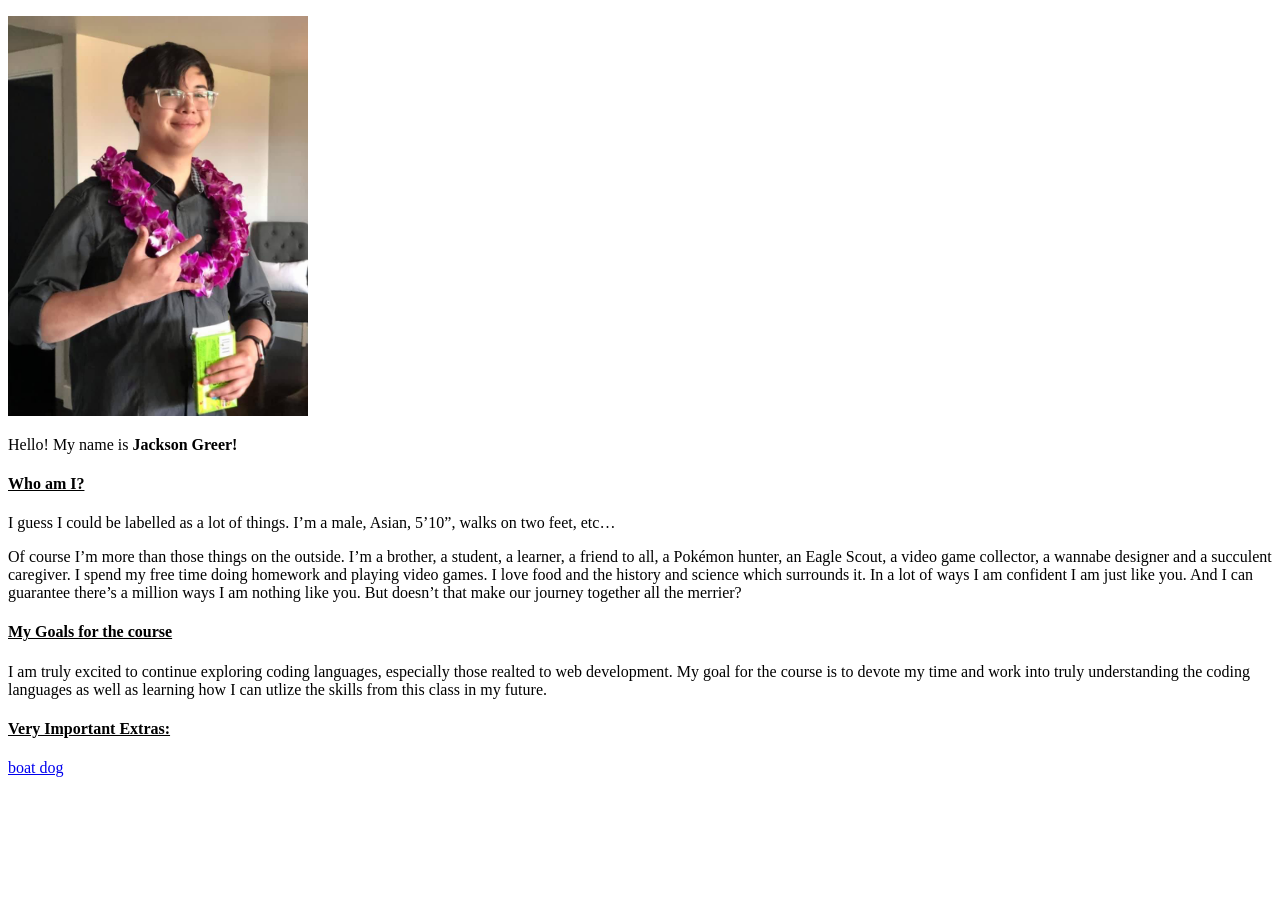
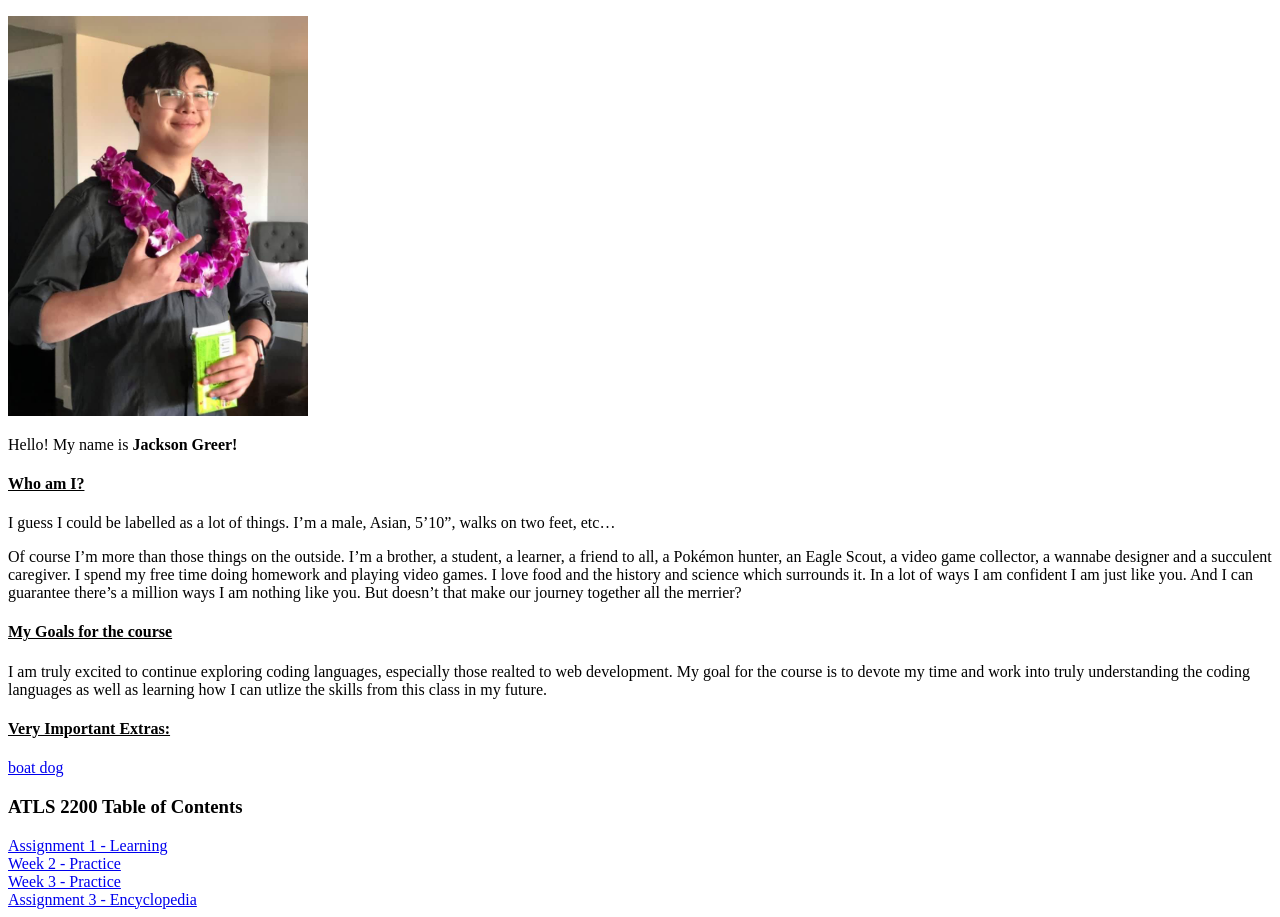
Before and after one commit to jagreer7/jagreer7.github.io, a plain HTML site: page index.html in a window 1280 px wide. Shown: the part 105-1022 px from the top of the page. Before the commit the page ends 890 px from the top, so only its background shows below. Drawn offline with Linux system fonts and the light colour scheme.

Commit message:
Added TOC

```diff
--- a/index.html
+++ b/index.html
@@ -38,5 +38,16 @@
     <h4><u> Very Important Extras: </u></h4>
     <a href="https://youtu.be/WLIfbiTUMiU">boat dog</a>
 
+    <h3>
+      ATLS 2200 Table of Contents
+    </h3>
+      <a href = "https://jagreer7.github.io/assignment1.html">Assignment 1 - Learning</a>
+      <br>
+      <a href = "https://jagreer7.github.io/Week2Practice.html">Week 2 - Practice</a>
+      <br>
+      <a href = "https://jagreer7.github.io/Week3Practice.html">Week 3 - Practice</a>
+      <br>
+      <a href = "https://jagreer7.github.io/assignment3.html">Assignment 3 - Encyclopedia</a>
+
   </body>
 </html>
```
